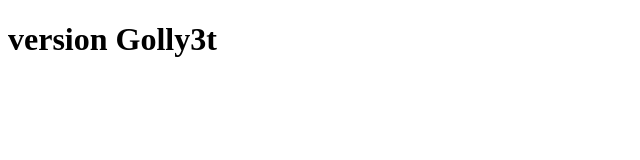
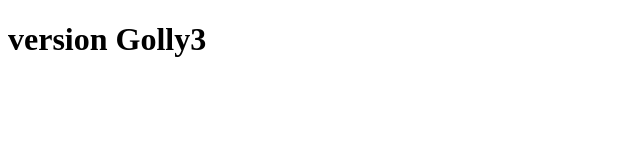
Before and after one commit to yawadouti5-cyber/trio-projet, a plain HTML site: page index.html in a window 1280 px wide. Shown: the full height of the page, 0-640 px from the left. Drawn offline with Linux system fonts and the light colour scheme.

Commit message:
Update index.html

```diff
--- a/index.html
+++ b/index.html
@@ -6,6 +6,6 @@
     <title>Document</title>
 </head>
 <body>
-    <h1>version Golly3t</h1>
+    <h1>version Golly3</h1>
 </body>
 </html>
```
